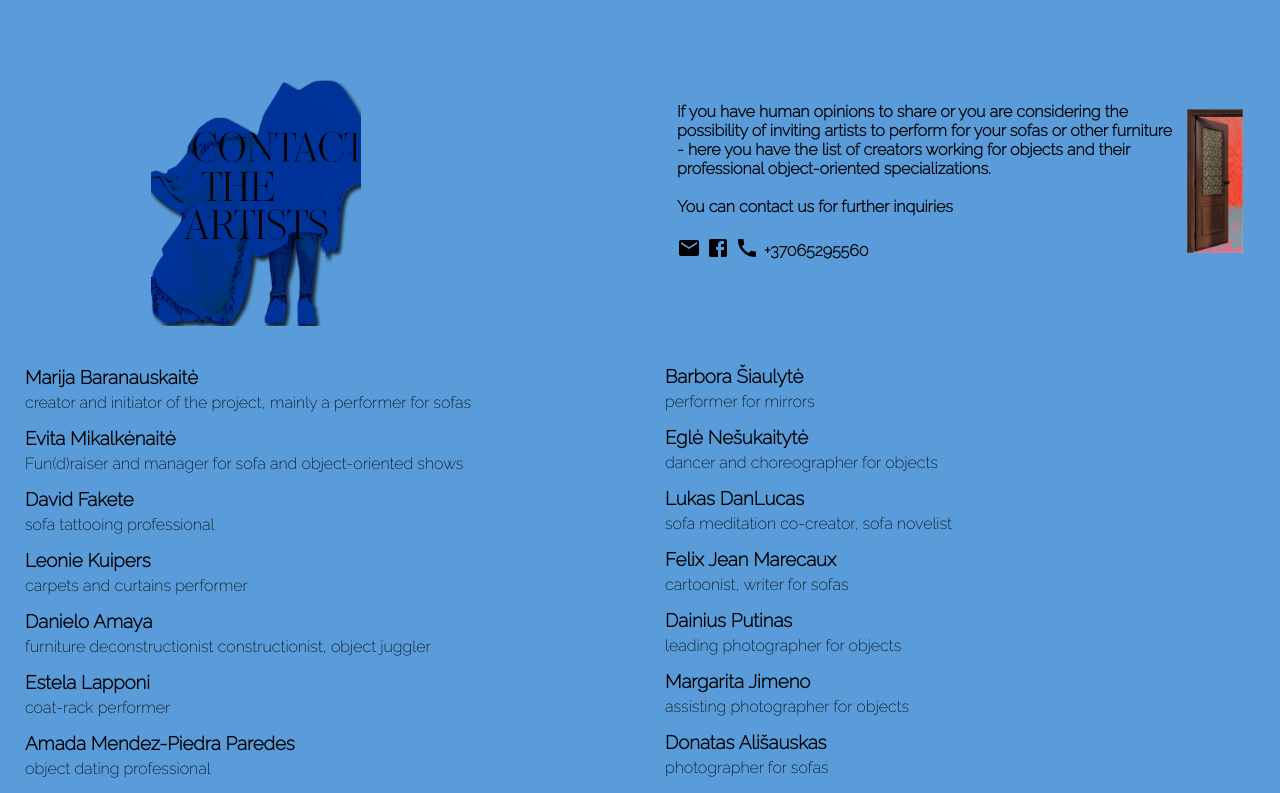
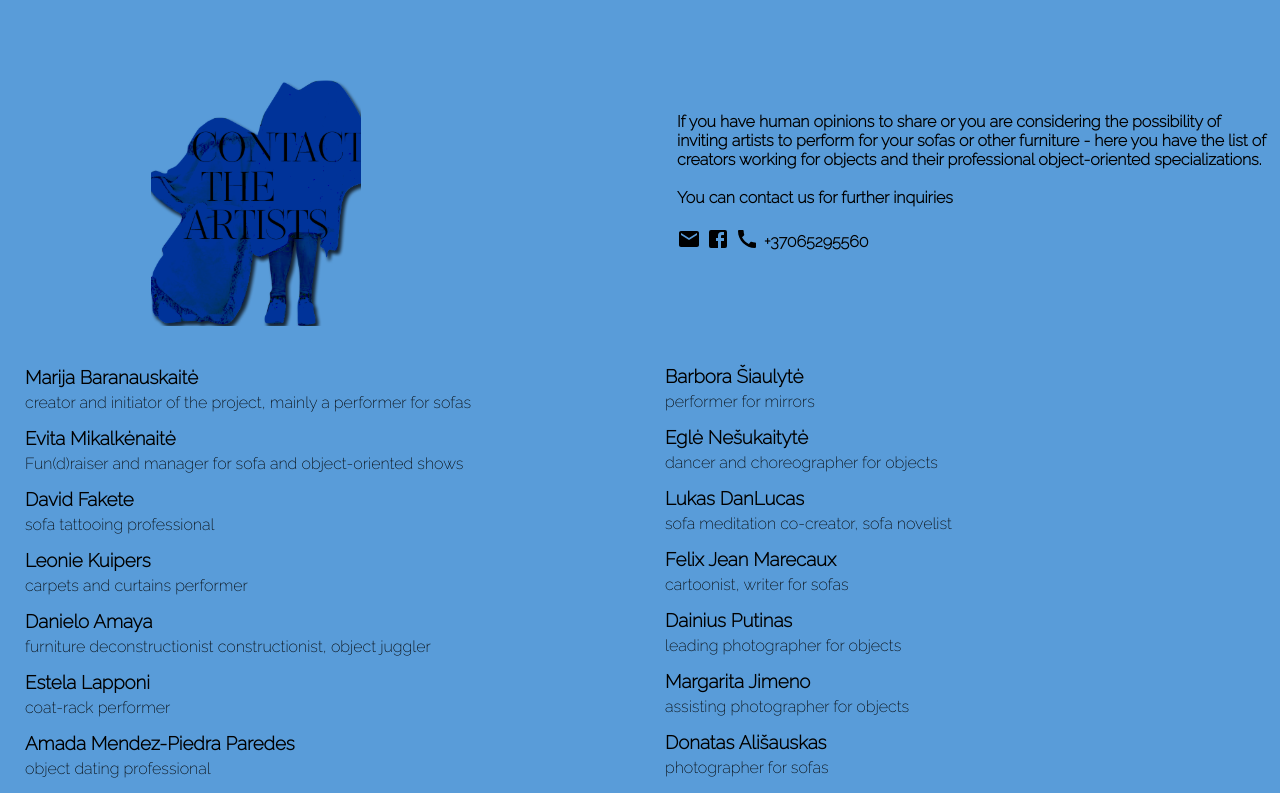
Before and after one commit to legyta/sofaProject, a React (Create React App) app: page /contact-artists in a window 1280 px wide. Shown: the top 793 px of the page. Built offline with nearby package versions, Linux system fonts and the light colour scheme.

Commit message:
doors adjusted

```diff
--- a/src/components/pages/AboutProject.js
+++ b/src/components/pages/AboutProject.js
@@ -21,14 +21,14 @@ function AboutArtist() {
         >
           <img src={theSofaProject} alt="soundtracks" id="soundtrackPhoto" />
         </Box>
-        <a href="/home">
+        {/* <a href="/home">
           <img
             style={{ width: "60px", marginLeft: "620px" }}
             src={doors}
             alt="doors"
             id="doors"
           />
-        </a>
+        </a> */}
       </Box>
       <TheSofaProject />
       <WorldAroundSofa />
--- a/src/components/pages/ContactArtists.js
+++ b/src/components/pages/ContactArtists.js
@@ -35,9 +35,9 @@ function ContactArtists() {
             You can contact us for further inquiries
             <ContactDetails />
           </h1>
-          <a href="/home">
+          {/* <a href="/home">
             <img src={doors} alt="doors" id="doors" />
-          </a>
+          </a> */}
         </Box>
       </Box>
       <ArtistsList />
--- a/src/components/pages/Soundtracks.js
+++ b/src/components/pages/Soundtracks.js
@@ -30,9 +30,9 @@ function Soundtracks() {
             <br></br>Please, put this soundtrack on for your sofas and become a
             sofa yourself to receive the music in its intended way.{" "}
           </h1>
-          <a href="/home">
+          {/* <a href="/home">
             <img src={doors} alt="doors" id="doors" />
-          </a>
+          </a> */}
         </Box>
       </Box>
       <Tracks />
--- a/src/components/stylesheets/workshops.css
+++ b/src/components/stylesheets/workshops.css
@@ -49,5 +49,6 @@
 @media screen and (min-width: 375px) and (max-width: 414px) {
   #doors {
     margin-top: 30px;
+    width: 40%;
   }
 }
```
Also changed, not shown: src/components/stylesheets/soundtracks.css (+12 -0 lines).
